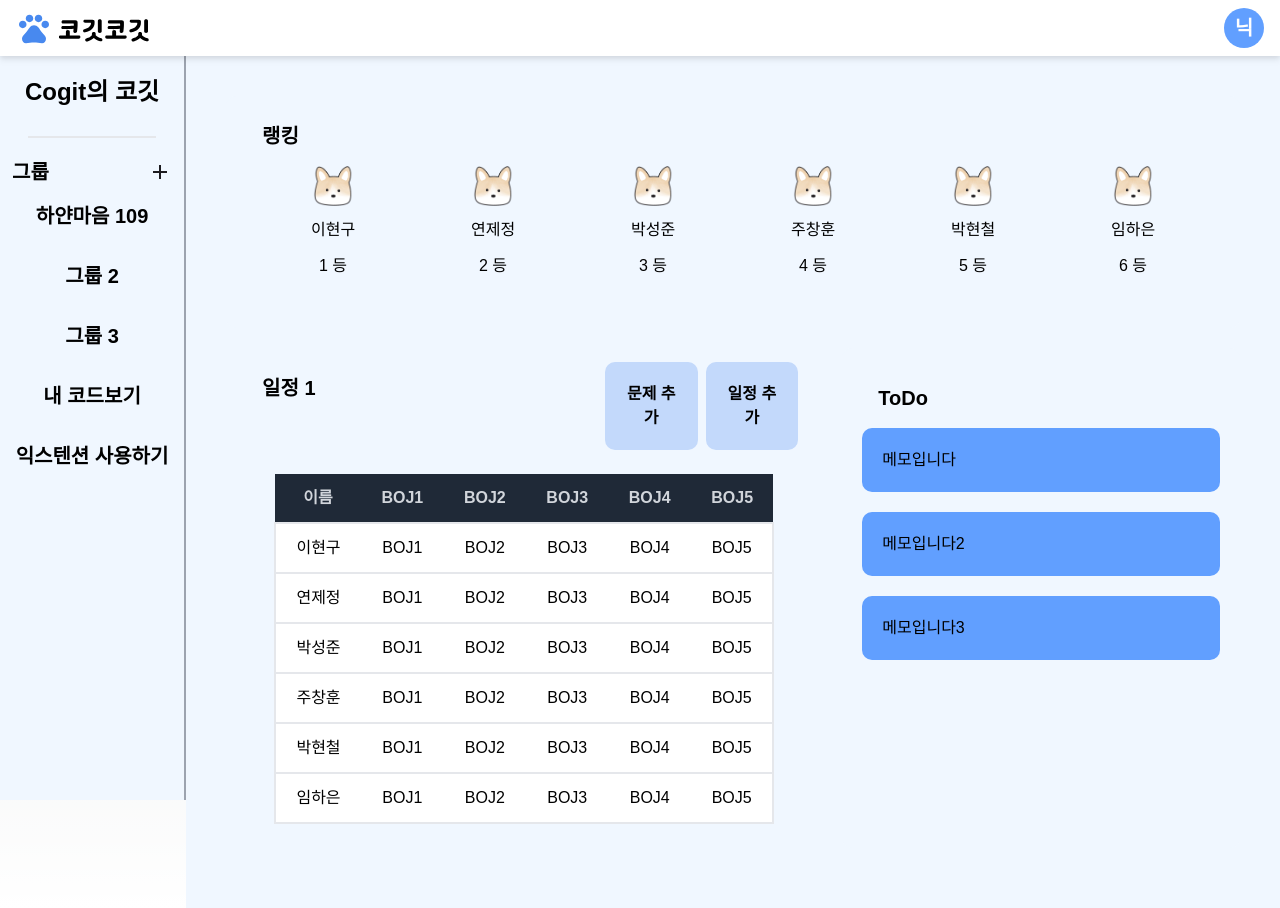
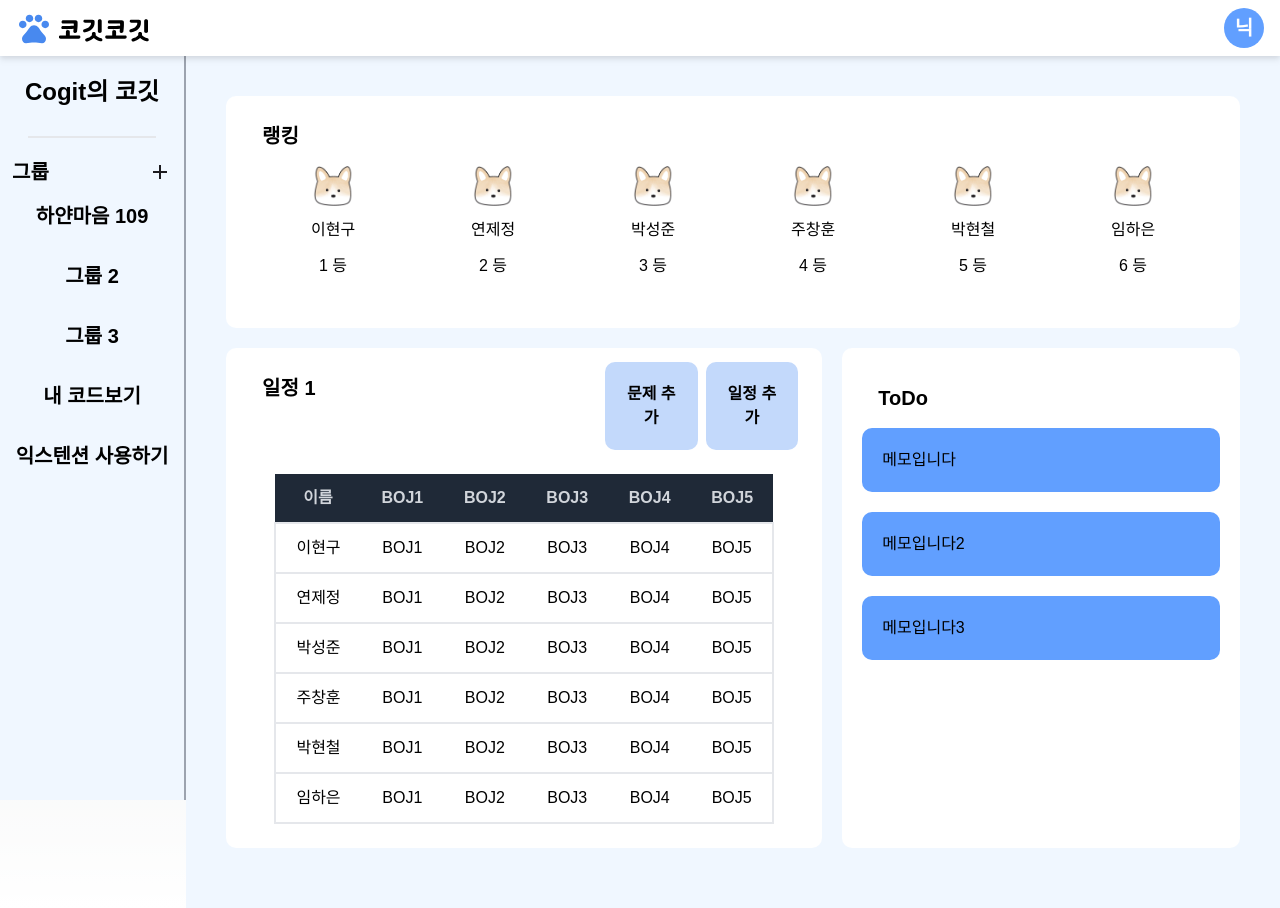
Before and after one commit to jeno8522/CogitCogit, a Next.js app in the folder Frontend/: page /group in a window 1280 px wide. Built offline with nearby package versions, Linux system fonts and the light colour scheme; a web font is replaced by a local one.

Commit message:
chore: 컴포넌트 배경 색 수정

```diff
--- a/Frontend/src/components/Section.jsx
+++ b/Frontend/src/components/Section.jsx
@@ -2,7 +2,7 @@ import React from 'react';
 
 const Section = ({ style, children }) => {
   return (
-    <div className="rounded-small bg-background" style={{ ...style }}>
+    <div className="bg-white rounded-small" style={{ ...style }}>
       {children}
     </div>
   );
```
